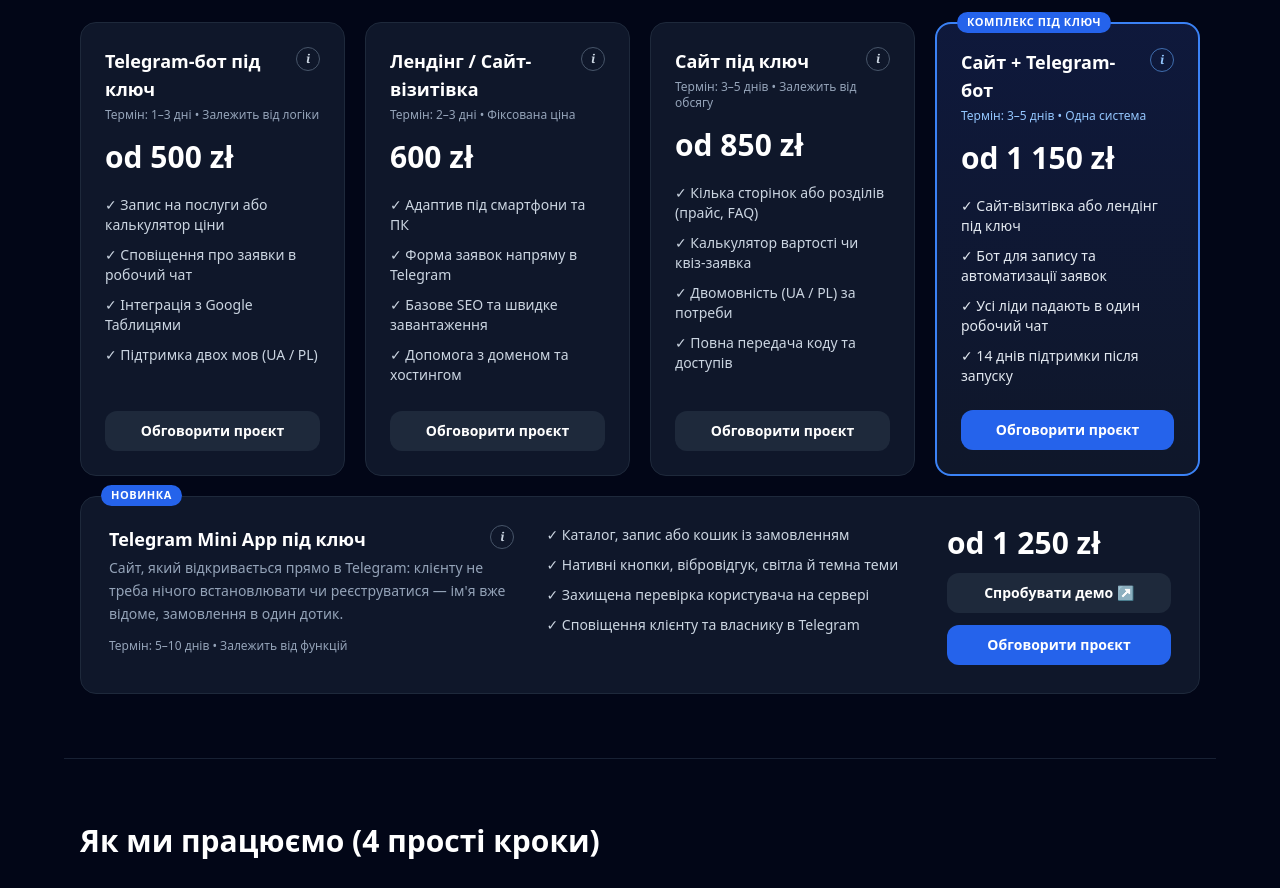
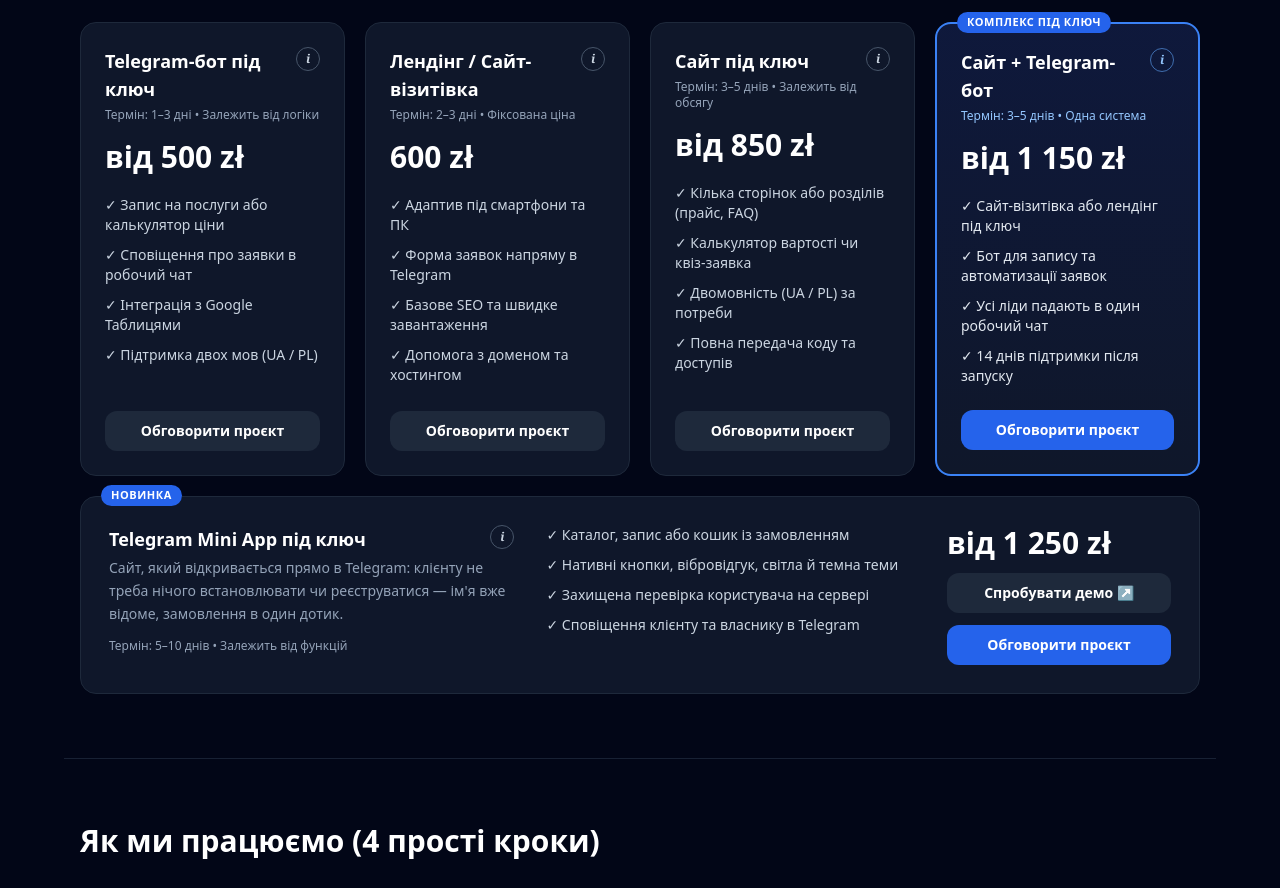
Before and after one commit to didurmax/okger-portfolio, a plain HTML site: page public/index.html in a window 1280 px wide. Shown: the part 2100-2988 px from the top of the page. Drawn offline with nearby package versions, Linux system fonts and the light colour scheme.

Commit message:
Localize 'from' price prefix (від / od / от); apply language on load
Co-Authored-By: Claude Opus 5.5 <noreply@anthropic.com>
Claude-Session: https://claude.ai/code/session_015W5yr5z4eDsbD9eDjhV3S6

```diff
--- a/public/index.html
+++ b/public/index.html
@@ -87,7 +87,7 @@
             <a href="#tier-bot" class="jump bg-slate-900 border border-slate-800 active:border-blue-500 rounded-2xl p-3.5 flex flex-col gap-1">
               <span class="text-xl" aria-hidden="true">🤖</span>
               <span data-i18n="quick_bot" class="text-sm font-bold text-white leading-tight">Telegram-бот</span>
-              <span class="text-xs font-semibold text-blue-400">od 500 zł</span>
+              <span class="text-xs font-semibold text-blue-400"><span data-from>od</span> 500 zł</span>
             </a>
             <a href="#tier-landing" class="jump bg-slate-900 border border-slate-800 active:border-blue-500 rounded-2xl p-3.5 flex flex-col gap-1">
               <span class="text-xl" aria-hidden="true">🌐</span>
@@ -97,16 +97,16 @@
             <a href="#tier-site" class="jump bg-slate-900 border border-slate-800 active:border-blue-500 rounded-2xl p-3.5 flex flex-col gap-1">
               <span class="text-xl" aria-hidden="true">🗂️</span>
               <span data-i18n="quick_site" class="text-sm font-bold text-white leading-tight">Сайт під ключ</span>
-              <span class="text-xs font-semibold text-blue-400">od 850 zł</span>
+              <span class="text-xs font-semibold text-blue-400"><span data-from>od</span> 850 zł</span>
             </a>
             <a href="#tier-combo" class="jump bg-slate-900 border border-blue-500/60 active:border-blue-400 rounded-2xl p-3.5 flex flex-col gap-1">
               <span class="text-xl" aria-hidden="true">🚀</span>
               <span data-i18n="quick_combo" class="text-sm font-bold text-white leading-tight">Сайт + бот</span>
-              <span class="text-xs font-semibold text-blue-400">od 1 150 zł</span>
+              <span class="text-xs font-semibold text-blue-400"><span data-from>od</span> 1 150 zł</span>
             </a>
             <a href="#tier-miniapp" class="jump col-span-2 bg-slate-900 border border-slate-800 active:border-blue-500 rounded-2xl p-3.5 flex items-center gap-3">
               <span class="text-xl" aria-hidden="true">📱</span>
-              <span class="flex-1"><span data-i18n="quick_miniapp" class="block text-sm font-bold text-white leading-tight">Telegram Mini App</span><span class="text-xs font-semibold text-blue-400">od 1 250 zł</span></span>
+              <span class="flex-1"><span data-i18n="quick_miniapp" class="block text-sm font-bold text-white leading-tight">Telegram Mini App</span><span class="text-xs font-semibold text-blue-400"><span data-from>od</span> 1 250 zł</span></span>
               <span data-i18n="quick_new" class="bg-blue-600 text-white text-[10px] font-bold uppercase tracking-wider px-2 py-0.5 rounded-full">Новинка</span>
             </a>
           </div>
@@ -316,7 +316,7 @@
             </div>
 
             <p data-i18n="p3_time" class="text-xs text-slate-400 mb-4">Термін: 1–3 дні • Залежить від логіки</p>
-            <div class="text-3xl font-extrabold text-white mb-5">od 500 zł</div>
+            <div class="text-3xl font-extrabold text-white mb-5"><span data-from>od</span> 500 zł</div>
             <ul class="space-y-2.5 text-sm text-slate-300 mb-6">
               <li data-i18n="p3_f1">✓ Запис на послуги або калькулятор ціни</li>
               <li data-i18n="p3_f2">✓ Сповіщення про заявки в робочий чат</li>
@@ -381,7 +381,7 @@
             </div>
 
             <p data-i18n="p2_time" class="text-xs text-slate-400 mb-4">Термін: 3–5 днів • Залежить від обсягу</p>
-            <div class="text-3xl font-extrabold text-white mb-5">od 850 zł</div>
+            <div class="text-3xl font-extrabold text-white mb-5"><span data-from>od</span> 850 zł</div>
             <ul class="space-y-2.5 text-sm text-slate-300 mb-6">
               <li data-i18n="p2_f1">✓ Кілька сторінок або розділів (прайс, FAQ)</li>
               <li data-i18n="p2_f2">✓ Калькулятор вартості чи квіз-заявка</li>
@@ -416,7 +416,7 @@
             </div>
 
             <p data-i18n="p4_time" class="text-xs text-blue-300 mb-4">Термін: 3–5 днів • Одна система</p>
-            <div class="text-3xl font-extrabold text-white mb-5">od 1 150 zł</div>
+            <div class="text-3xl font-extrabold text-white mb-5"><span data-from>od</span> 1 150 zł</div>
             <ul class="space-y-2.5 text-sm text-slate-200 mb-6">
               <li data-i18n="p4_f1">✓ Сайт-візитівка або лендінг під ключ</li>
               <li data-i18n="p4_f2">✓ Бот для запису та автоматизації заявок</li>
@@ -460,7 +460,7 @@
             <li data-i18n="p5_f4">✓ Сповіщення клієнту та власнику в Telegram</li>
           </ul>
           <div class="flex flex-col gap-3 lg:w-56">
-            <div class="text-3xl font-extrabold text-white">od 1 250 zł</div>
+            <div class="text-3xl font-extrabold text-white"><span data-from>od</span> 1 250 zł</div>
             <a data-miniapp="tg" href="https://t.me/okger_portfolio_bot?start=miniapp" target="_blank" rel="noopener"
               class="w-full text-center bg-slate-800 hover:bg-slate-700 text-white text-sm font-semibold py-2.5 rounded-xl transition">
               <span data-i18n="btn_try_miniapp">Спробувати демо ↗</span>
@@ -919,6 +919,9 @@
         }
       });
 
+      document.querySelectorAll("[data-from]").forEach((el) => {
+        el.textContent = { ua: "від", pl: "od", ru: "от" }[lang];
+      });
       ["ua", "pl", "ru"].forEach((l) => {
         document.getElementById("btn-" + l).className = l === lang
           ? "px-2.5 py-1 rounded-md bg-blue-600 text-white transition"
@@ -974,10 +977,12 @@
     })();
 
     initConfig();
+    let initialLang = "ua";
     try {
       const saved = localStorage.getItem("okger_lang");
-      if (saved && saved !== "ua" && I18N[saved]) setLang(saved);
+      if (saved && I18N[saved]) initialLang = saved;
     } catch (e) {}
+    setLang(initialLang);
   </script>
 </body>
 </html>
```
